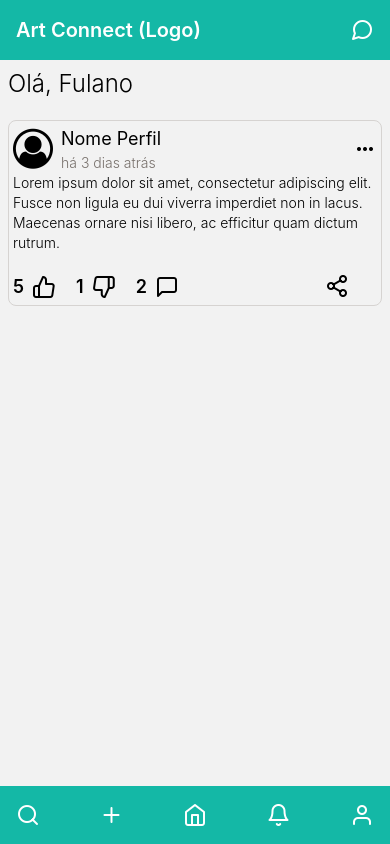
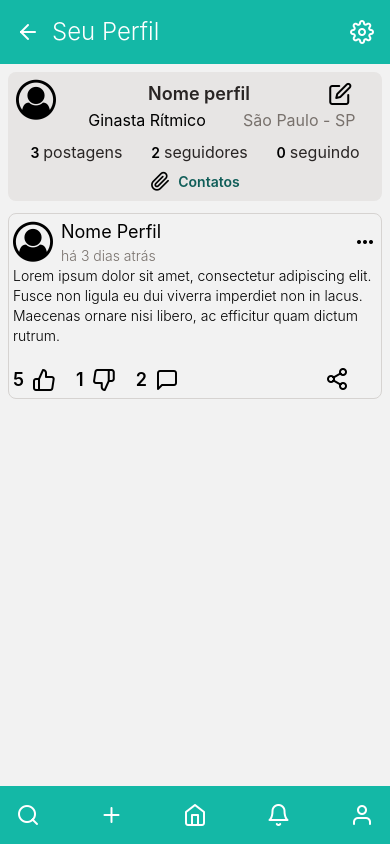
Before and after one commit to CorallusEtec/artConnectMobile, a React Native app: screen /SeuPerfil in a window 390 px wide. Built offline with nearby package versions, Linux system fonts and the light colour scheme.

Commit message:
Tela de perfil do proprio usuario

```diff
--- a/App.js
+++ b/App.js
@@ -6,12 +6,15 @@ import { NavigationContainer } from "@react-navigation/native";
 import "./global.css";
 import CadastroEndereco from "./src/pages/CadastroEndereco/CadastroEndereco";
 import Home from "./src/pages/Home/Home";
+import SeuPerfil from "./src/pages/SeuPerfil/SeuPerfil";
 
 export default function App() {
   const Stack = createStackNavigator();
   return (
       <NavigationContainer>
         <Stack.Navigator>
+
+          <Stack.Screen name="SeuPerfil" component={SeuPerfil} options={{headerShown: false}} />
           <Stack.Screen name="Home" component={Home} options={{headerShown: false}} />
           <Stack.Screen name="CadastroEndereco" component={CadastroEndereco} options={{headerShown: false}} />
           <Stack.Screen name="Cadastro" component={Cadastro} options={{headerShown: false}} />
--- /dev/null
+++ b/src/components/CompSeuPerfil.js
@@ -0,0 +1,63 @@
+import { Component } from "react";
+import FontAwesome from "@expo/vector-icons/FontAwesome";
+import Feather from "@expo/vector-icons/Feather";
+import { View, Pressable, Text } from "react-native";
+export default class CompSeuPerfil extends Component {
+  constructor(props) {
+    super(props);
+  }
+
+  render() {
+    return (
+      <View className=" bg-stone-200 rounded-lg gap-2 p-2">
+        <View className="flex-row">
+          <Pressable className="w-[15%]">
+            <FontAwesome name="user-circle-o" size={40} color="black" />
+          </Pressable>
+          <View className="w-[85%]">
+            {/* NOME E EDIT */}
+            <View className="flex-row items-center justify-between">
+              <View className="flex-row justify-center w-[85%]">
+                <Text className="text-stone-800 text-lg font-semibold">
+                  Nome perfil
+                </Text>
+              </View>
+              <Pressable className="w-[15%]">
+                <Feather name="edit" size={24} color="black" />
+              </Pressable>
+            </View>
+            {/* ARTE E LOCAL */}
+            <View className="flex-row justify-around">
+              <Text className=" text-base">Ginasta Rítmico</Text>
+              <Text className=" text-base text-stone-500">São Paulo - SP</Text>
+            </View>
+          </View>
+        </View>
+        <View className="gap-1.5">
+            {/* SEGUIDORES E POSTAGENS */}
+            <View className="flex-row justify-around">
+              <View className="flex-row items-center gap-1">
+                <Text className="font-semibold">3</Text>
+                <Text className="text-base text-stone-800">postagens</Text>
+              </View>
+              <View className="flex-row items-center gap-1">
+                <Text className="font-semibold">2</Text>
+                <Text className="text-base text-stone-800">seguidores</Text>
+              </View>
+              <View className="flex-row items-center gap-1">
+                <Text className="font-semibold">0</Text>
+                <Text className="text-base text-stone-800">seguindo</Text>
+              </View>
+            </View>
+            {/* CONTATOS */}
+            <View className="items-center">
+                <Pressable className="flex-row items-center gap-2">
+                    <Feather name="paperclip" size={20} color="black" />
+                    <Text className="font-semibold text-teal-800">Contatos</Text>
+                </Pressable>
+            </View>
+        </View>
+      </View>
+    );
+  }
+}
--- a/src/components/IconBar.js
+++ b/src/components/IconBar.js
@@ -1,6 +1,8 @@
 import { Pressable, View } from "react-native"
 import Feather from '@expo/vector-icons/Feather';
+import { useNavigation } from "@react-navigation/native";
 export default function IconBar() {
+    const navigation = useNavigation();
     return (
         <View className="bg-teal-500 flex-row justify-between p-4 items-center">
             <Pressable>
@@ -15,7 +17,7 @@ export default function IconBar() {
             <Pressable>
                 <Feather name="bell" size={24} color="white" />
             </Pressable>
-            <Pressable>
+            <Pressable onPress={()=>navigation.navigate("SeuPerfil")}>
                 <Feather name="user" size={24} color="white" />
             </Pressable>
         </View>
--- /dev/null
+++ b/src/pages/SeuPerfil/SeuPerfil.js
@@ -0,0 +1,33 @@
+import { Pressable, View, Text } from "react-native"
+import IconBar from "../../components/IconBar"
+import { useNavigation } from "@react-navigation/native"
+import Feather from '@expo/vector-icons/Feather';
+import Post from "../../components/Post";
+import CompSeuPerfil from "../../components/CompSeuPerfil";
+
+export default function SeuPerfil() {
+    const navigation = useNavigation();
+    return (
+        <View style={{flex:1}}>
+            {/* HEADER */}
+            <View className="flex-row bg-teal-500 p-4 items-center justify-between">
+                <View className="flex-row items-center gap-3">
+                    <Pressable onPress={()=>navigation.navigate("Home")}>
+                        <Feather name="arrow-left" size={24} color="white" />
+                    </Pressable>
+                <Text className="text-2xl font-light text-white">Seu Perfil</Text>
+                </View>
+                <Pressable>
+                    <Feather name="settings" size={24} color="white" />
+                </Pressable>
+            </View>
+            {/* CONTEÚDO */}
+            <View style={{flex:1}} className="p-2 gap-3">
+                <CompSeuPerfil />
+                <Post />
+            </View>
+            {/* BARRA DE NAVEGAÇÃO */}
+            <IconBar />
+        </View>
+    )
+}
```
